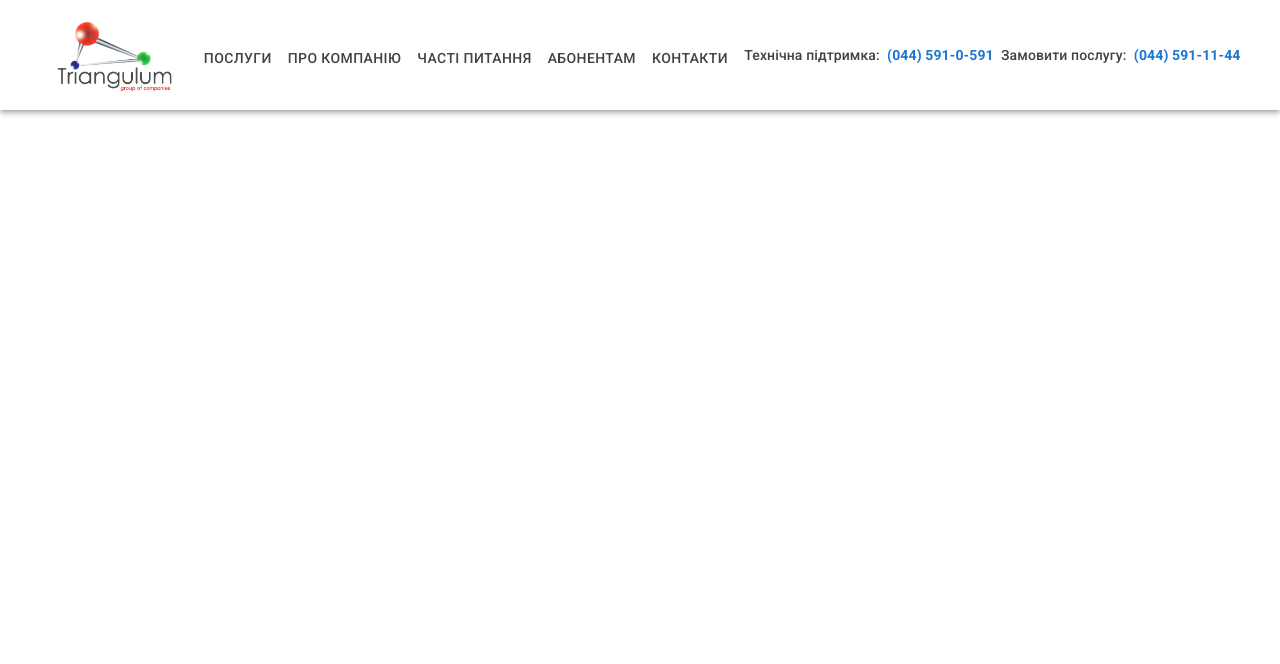
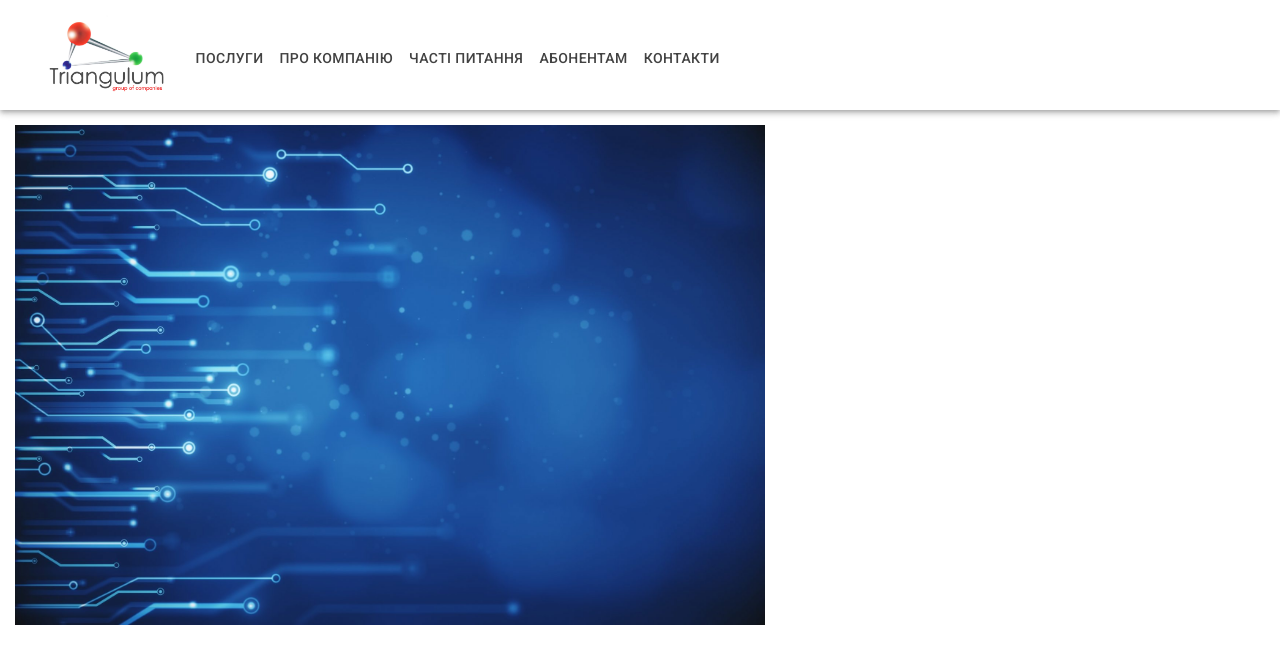
Before and after one commit to v-rudenko/triacom-new-site, a React (Vite) app: page / in a window 1280 px wide. Shown: the top 664 px of the page. Built offline with nearby package versions, Linux system fonts and the light colour scheme.

Commit message:
added some adaptation to the navbar

```diff
--- a/src/App.tsx
+++ b/src/App.tsx
@@ -1,11 +1,13 @@
 // import { useState } from 'react'
 import "./App.scss";
+import ContactForm from "./components/UI/contactForm/ContactForm";
 import Navbar from "./components/UI/navigation/Navbar";
 
 function App() {
   return (
     <>
       <Navbar />
+      <ContactForm></ContactForm>
     </>
   );
 }
--- /dev/null
+++ b/src/components/UI/contactForm/ContactForm.tsx
@@ -0,0 +1,11 @@
+import { Box } from '@mui/material'
+import Banner from "./banner/banner.jpg"
+// type Props = {}
+
+const ContactForm = () => {
+  return (
+    <Box><img src={Banner} height="500px" alt="" /></Box>
+  )
+}
+
+export default ContactForm
--- a/src/components/UI/navigation/Navbar.tsx
+++ b/src/components/UI/navigation/Navbar.tsx
@@ -1,31 +1,27 @@
-import {
-  AppBar,
-  Box,
-  Button,
-  Toolbar,
-  styled,
-} from "@mui/material";
+import { AppBar, Box, Button, Toolbar, styled } from "@mui/material";
 import TriacomLogo from "./images/triacom-logo.jpg";
 import PhoneNumber from "./PhoneNumber";
 
-const StyledToolbar = styled(Toolbar)({
+const StyledToolbar = styled(Toolbar) (({ theme }) => ({
   display: "flex",
-  justifyContent: "space-evenly",
-});
+  justifyContent: "space-around",
+  [theme.breakpoints.down('xl')]: {
+    justifyContent: "space-between"
+  }
+}));
 
 const StyledButton = styled(Button)({
   color: "#424242",
   fontSize: 14,
 });
 
-
 const Navbar = () => {
   return (
     <AppBar sx={{ backgroundColor: "white" }} position="sticky">
       <StyledToolbar>
-        <Box sx={{ display: "flex", flexDirection: "row"}}>
+        <Box sx={{ display: "flex", flexDirection: "row" }}>
           <img src={TriacomLogo} height={80} alt="" />
-          <Box sx={{mt: 5}}>
+          <Box sx={{ mt: 5 }}>
             <StyledButton>Послуги</StyledButton>
             <StyledButton>Про Компанію</StyledButton>
             <StyledButton>Часті питання</StyledButton>
@@ -33,13 +29,17 @@ const Navbar = () => {
             <StyledButton>Контакти</StyledButton>
           </Box>
         </Box>
-        <Box sx={{ display: "flex", flexDirection: "row" }}>
+        <Box sx={{ display: { xs: "none", xl: "flex" }, flexDirection: "row" }}>
           {/* <StyledText>Технічна підтримка: &nbsp;</StyledText>
           <StyledText sx={{fontWeight: 700, color: "#08212b"}}>044-591-0-591 &nbsp;</StyledText>
           <StyledText>Замовити послугу: &nbsp;</StyledText>
           <StyledText sx={{fontWeight: 700, color: "#08212b"}}>044-591-11-44</StyledText> */}
-          <PhoneNumber description="Технічна підтримка">(044) 591-0-591</PhoneNumber>
-          <PhoneNumber description="Замовити послугу">(044) 591-11-44</PhoneNumber>
+          <PhoneNumber description="Технічна підтримка">
+            (044) 591-0-591
+          </PhoneNumber>
+          <PhoneNumber description="Замовити послугу">
+            (044) 591-11-44
+          </PhoneNumber>
         </Box>
       </StyledToolbar>
     </AppBar>
```
Also changed, not shown: src/components/UI/navigation/PhoneNumber.tsx (+7 -5 lines), src/components/UI/contactForm/banner/Banner.tsx (added), src/components/UI/contactForm/banner/banner.jpg (added).
